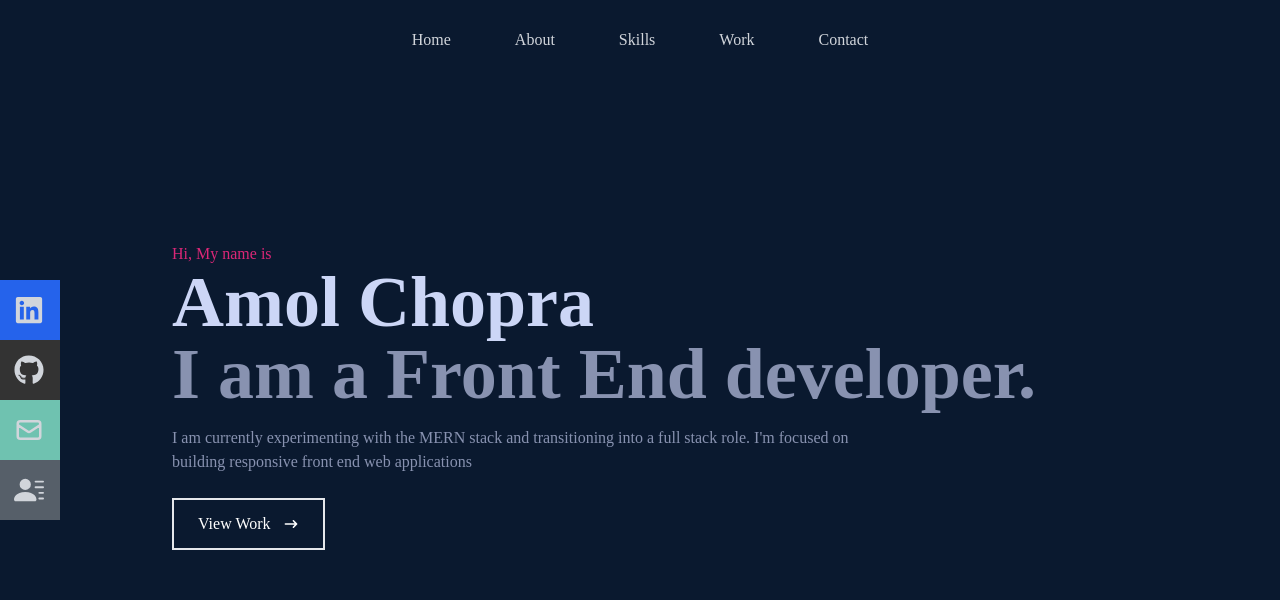
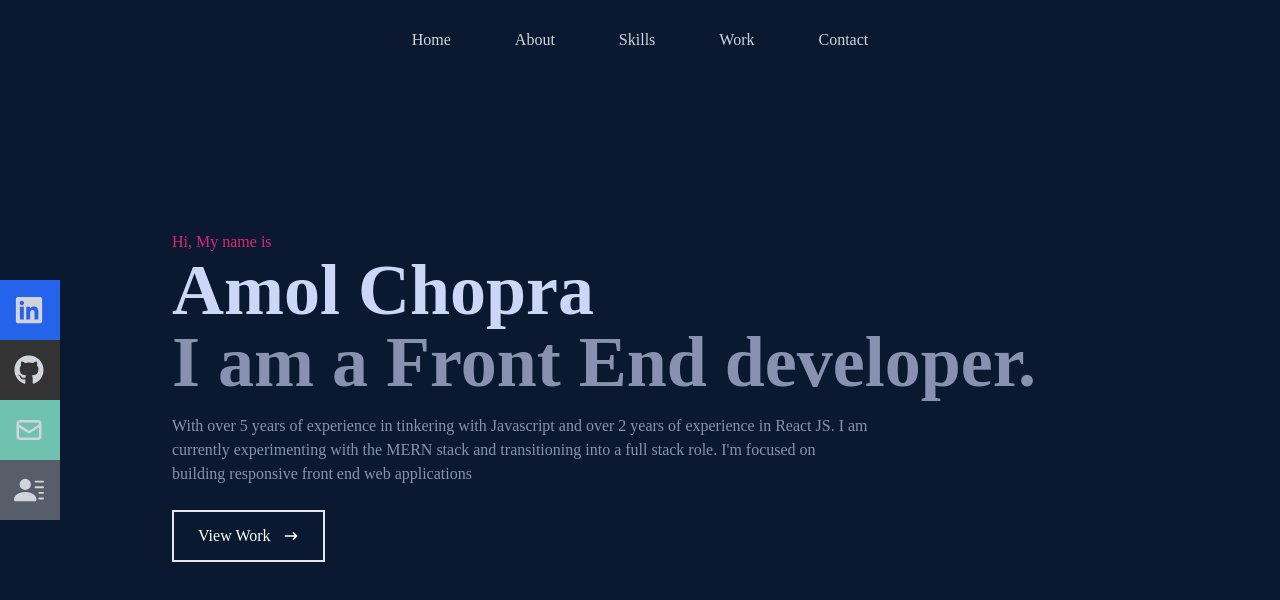
Before and after one commit to amolchopra1210/personal-portfolio, a React (Create React App) app: page / in a window 1280 px wide. Shown: the top 600 px of the page. Built offline with nearby package versions, Linux system fonts and the light colour scheme.

Commit message:
added more description about myself

```diff
--- a/src/components/Home.jsx
+++ b/src/components/Home.jsx
@@ -14,9 +14,10 @@ const Home = () => {
           I am a Front End developer.
         </h2>
         <p className="text-[#8892b0] py-4 max-w-[700px]">
-          I am currently experimenting with the MERN stack and transitioning into a full
-          stack role. I'm focused on building responsive front end
-          web applications
+          With over 5 years of experience in tinkering with Javascript and over
+          2 years of experience in React JS. I am currently experimenting with
+          the MERN stack and transitioning into a full stack role. I'm focused
+          on building responsive front end web applications
         </p>
         <div>
           <button className="text-white group border-2 px-6 py-3 my-2 flex items-center hover:bg-pink-600 hover:border-pink-600 duration-300">
```
